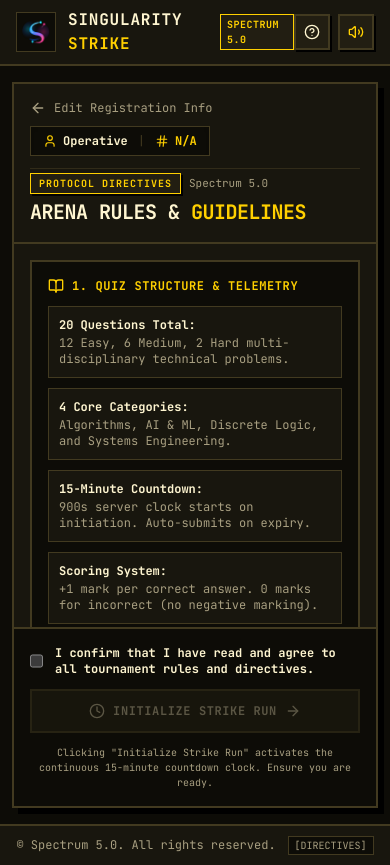
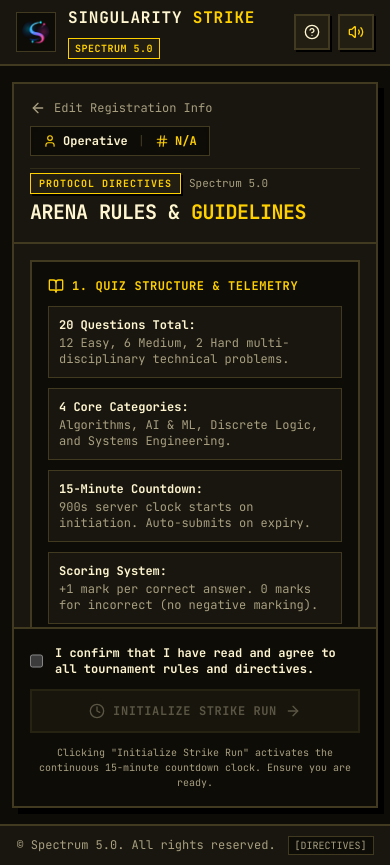
Before and after one commit to Mahir-the-chad/SPECTRUM-Singularity-strike, a React (Vite) app: page /rules in a window 390 px wide. Built offline with nearby package versions, Linux system fonts and the light colour scheme.

Commit message:
landing page v2

```diff
--- a/src/App.tsx
+++ b/src/App.tsx
@@ -266,7 +266,7 @@ export default function App() {
 
   return (
     <div
-      className={`min-h-screen bg-[#0D0C07] text-[#FFF6D1] flex flex-col font-mono selection:bg-[#FFD000] selection:text-[#0D0C07] ${
+      className={`min-h-screen bg-[#0D0C07] text-[#FFF6D1] flex flex-col font-mono selection:bg-[#FFD000] selection:text-[#0D0C07] overflow-x-hidden ${
         currentView === 'quiz' ? 'h-screen h-[100dvh] overflow-hidden' : ''
       }`}
     >
@@ -283,7 +283,7 @@ export default function App() {
 
       {/* Main Content Area with React Router */}
       <main
-        className={`flex-1 flex flex-col ${
+        className={`flex-1 flex flex-col w-full overflow-x-hidden ${
           currentView === 'quiz' ? 'h-[calc(100dvh-4rem)] overflow-hidden min-h-0' : 'justify-start'
         }`}
       >
--- a/src/components/Navbar.tsx
+++ b/src/components/Navbar.tsx
@@ -31,21 +31,21 @@ export const Navbar: React.FC<NavbarProps> = ({
             sounds.playSelect();
             onNavigate('landing');
           }}
-          className="flex items-center gap-3 group text-left transition-opacity hover:opacity-90 cursor-pointer"
+          className="flex items-center gap-3 group text-left transition-opacity hover:opacity-90 cursor-pointer min-w-0 overflow-hidden"
         >
           <img
             id="nav-brand-logo"
             src="/logo.png"
             alt="Spectrum 5.0"
             referrerPolicy="no-referrer"
-            className="h-10 w-auto object-contain border border-[#423A20] p-1 bg-[#0D0C07] transition-transform duration-200 group-hover:scale-105"
+            className="h-10 w-auto max-w-[120px] object-contain border border-[#423A20] p-1 bg-[#0D0C07] transition-transform duration-200 group-hover:scale-105 shrink-0"
           />
-          <div>
-            <div className="flex items-center gap-2">
-              <span className="font-extrabold text-base sm:text-lg tracking-wider text-[#FFF6D1] uppercase font-mono">
+          <div className="min-w-0 overflow-hidden">
+            <div className="flex items-center gap-2 flex-wrap">
+              <span className="font-extrabold text-base sm:text-lg tracking-wider text-[#FFF6D1] uppercase font-mono truncate">
                 SINGULARITY <span className="text-[#FFD000]">STRIKE</span>
               </span>
-              <span className="text-[10px] uppercase font-mono px-1.5 py-0.5 bg-[#221E12] border border-[#FFD000] text-[#FFD000] font-bold tracking-wider">
+              <span className="text-[10px] uppercase font-mono px-1.5 py-0.5 bg-[#221E12] border border-[#FFD000] text-[#FFD000] font-bold tracking-wider shrink-0">
                 SPECTRUM 5.0
               </span>
             </div>
--- a/src/components/SpectrumLogo.tsx
+++ b/src/components/SpectrumLogo.tsx
@@ -28,7 +28,7 @@ export const SpectrumLogo: React.FC<SpectrumLogoProps> = ({
           src="/logo.png"
           alt="Spectrum 5.0 Logo"
           referrerPolicy="no-referrer"
-          className={`${currentSizeClass} object-contain transition-transform duration-300 hover:scale-105`}
+          className={`${currentSizeClass} max-w-[160px] object-contain transition-transform duration-300 hover:scale-105`}
         />
       </div>
 
```
